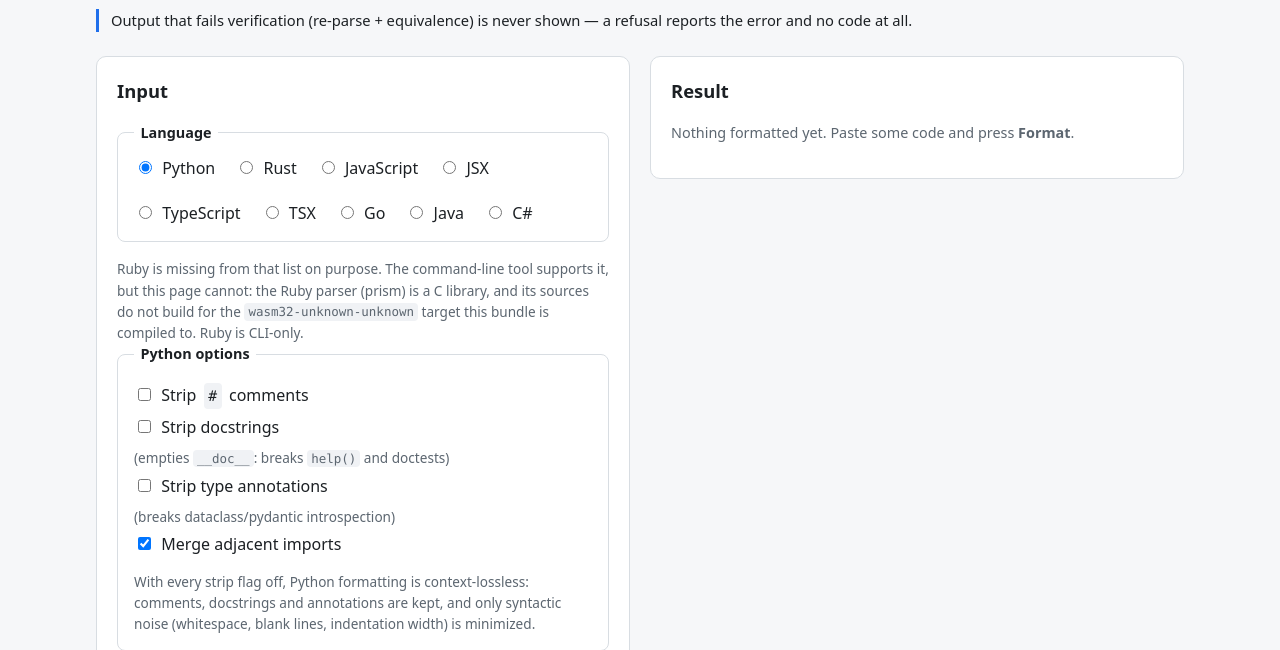
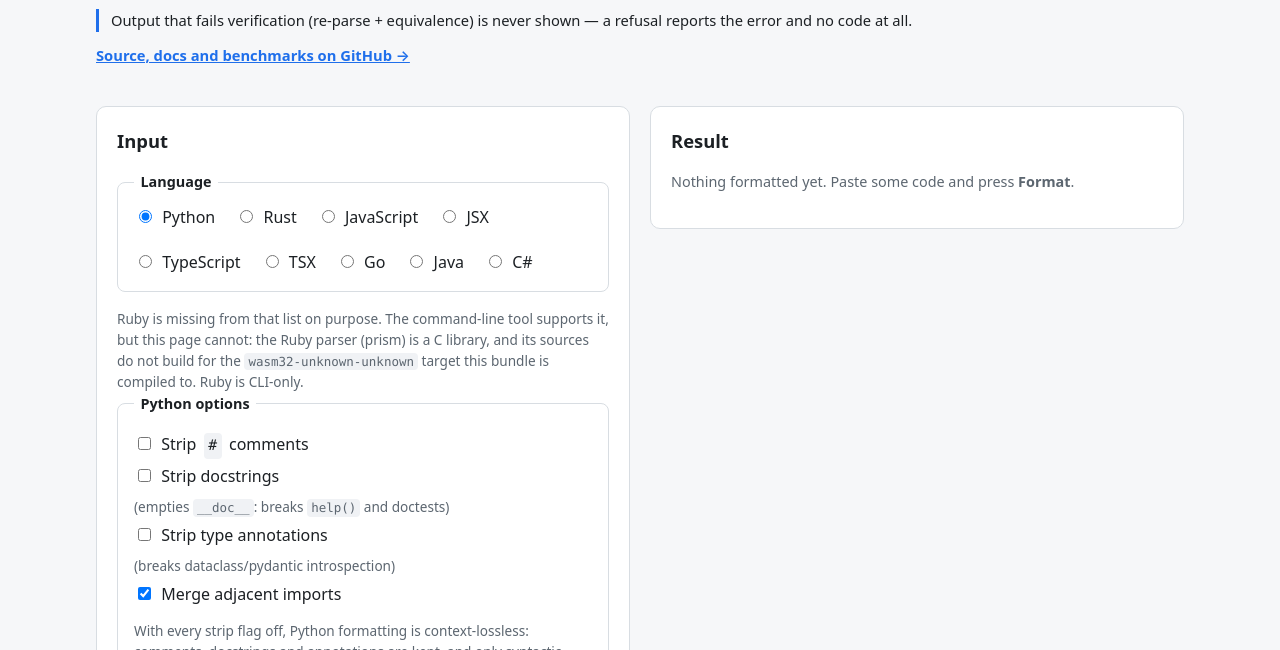
Before and after one commit to starone99/TokenPress, a plain HTML site: page site/index.html in a window 1280 px wide. Shown: the part 150-800 px from the top of the page. Drawn offline with Linux system fonts and the light colour scheme; a script that the page names is missing.

Commit message:
docs: link the README to the demo, and the demo to the README
Two directions, both missing. The README never mentioned the demo page at all,
and the demo page's only link back to the repository sat in the footer, below
a form, an options panel, a result pane and a savings table -- past everything
a visitor deciding in ten seconds would ever scroll.

The README gets it in the header block, under the language nav, in each of the
seven languages. Anyone arriving from a link and wondering whether this does
what it claims can find out without installing anything, which for a formatter
is the difference between a bookmark and a try.

The demo gets a link under its invariant line, where the pitch ends and the
question "where does this come from" starts. The footer link stays.

Both directions matter for the same reason: these are the two front doors, and
until now each behaved as if it were the only one.

```diff
--- a/site/index.html
+++ b/site/index.html
@@ -20,6 +20,10 @@
   <p class="invariant">
     Output that fails verification (re-parse + equivalence) is never shown —
     a refusal reports the error and no code at all.
+  </p>
+  <p class="repo-link">
+    <a href="https://github.com/starone99/TokenPress">Source, docs and
+    benchmarks on GitHub →</a>
   </p>
 </header>
 
--- a/site/style.css
+++ b/site/style.css
@@ -384,3 +384,15 @@ td.saving {
   color: var(--muted);
   font-size: 0.85rem;
 }
+
+/* The repository link used to exist only in the footer, at the bottom of a
+   long page. Someone arriving from a link, deciding in ten seconds whether
+   this is worth their attention, never scrolled that far. */
+.repo-link {
+  margin-top: 0.75rem;
+  font-size: 0.92rem;
+}
+
+.repo-link a {
+  font-weight: 600;
+}
```
Also changed, not shown: 7 other files.
